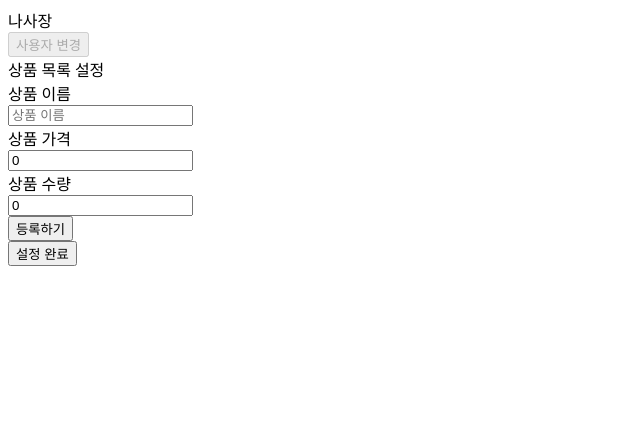
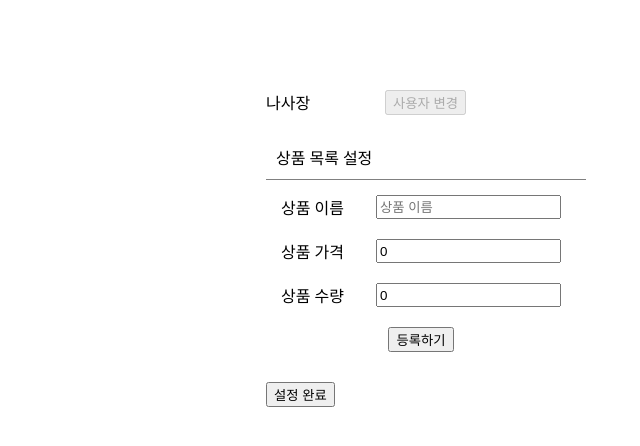
Before and after one commit to By-hoon/playdonut-vending-machine, a React (Create React App) app: page / in a window 1280 px wide. Shown: the top 446 px of the page, without its empty margins (0-640 px from the left). Built offline with nearby package versions, Linux system fonts and the light colour scheme.

Commit message:
style: 간단한 스타일 적용

```diff
--- a/src/components/ProductForm.js
+++ b/src/components/ProductForm.js
@@ -31,7 +31,7 @@ const ProductForm = ({ products, setProducts }) => {
     }
   };
   return (
-    <div>
+    <div className="product-form__container">
       <form onSubmit={onSubmit}>
         <div className="name-input__container">
           <div className="input-title">상품 이름</div>
--- a/src/components/VendingMachine.js
+++ b/src/components/VendingMachine.js
@@ -170,12 +170,13 @@ const VendingMachine = () => {
       case "running": {
         return (
           <div className="purchase__container">
+            <div className="title">자판기 이용</div>
             {currentUser.name === "나사장" ? (
               <div className="owner-menus__container">
                 <button onClick={doCalculate}>정산완료</button>
               </div>
             ) : (
-              <div>
+              <div className="user-menus__container">
                 <div className="user-wallet">지갑: {currentUser.wallet}원</div>
                 <div className="injection-money__container">
                   <div>
@@ -231,6 +232,7 @@ const VendingMachine = () => {
               <button onClick={getExcel}>정산</button>
               <button onClick={restart}>재시작</button>
             </div>
+            <div className="calculate-lists__container">
               <div>
                 <div className="calculate-title">구매내역</div>
                 <div className="product-details__container">
@@ -265,6 +267,7 @@ const VendingMachine = () => {
                 </div>
               </div>
             </div>
+          </div>
         );
       }
       default:
--- a/src/index.js
+++ b/src/index.js
@@ -1,6 +1,7 @@
 import React from "react";
 import ReactDOM from "react-dom/client";
 import App from "./App";
+import "./styles/styles.css";
 
 const root = ReactDOM.createRoot(document.getElementById("root"));
 root.render(<App />);
--- /dev/null
+++ b/src/styles/styles.css
@@ -0,0 +1,112 @@
+body {
+  width: 768px;
+  margin: 0 auto;
+  margin-top: 80px;
+}
+button {
+  cursor: pointer;
+}
+
+.user__container {
+  position: relative;
+  display: flex;
+  width: 200px;
+  justify-content: space-between;
+  padding: 10px;
+}
+.user-changer__container {
+  position: absolute;
+  top: 0px;
+  left: 0;
+  display: flex;
+  justify-content: space-between;
+  align-items: center;
+  width: 300px;
+  height: 40px;
+  background-color: beige;
+}
+.user-option {
+  cursor: pointer;
+  padding: 3px;
+  border: 1px solid black;
+}
+
+.title {
+  padding: 10px;
+  width: 300px;
+  border-bottom: 1px solid gray;
+}
+
+.product-set__container {
+  padding: 10px;
+}
+
+.product-form__container {
+  padding: 5px;
+}
+.product-form__container > form > div {
+  display: flex;
+  justify-content: space-between;
+  width: 280px;
+  padding: 10px;
+}
+.submit__container > input {
+  margin: 0 auto;
+}
+
+.products__container {
+  width: 300px;
+  margin: 5px 0;
+}
+
+.product__container {
+  display: flex;
+  justify-content: space-between;
+  width: 150px;
+  margin: 0 auto;
+}
+
+.product-set__button {
+  margin-top: 10px;
+}
+
+.owner-menus__container {
+  display: flex;
+  width: 120px;
+  justify-content: space-between;
+  margin: 10px;
+}
+.user-menus__container {
+  padding: 10px;
+}
+.injection-money__container > div {
+  display: flex;
+  margin: 5px 0;
+}
+.money-option {
+  margin: 0 5px;
+}
+.product-sell__container {
+  display: flex;
+}
+
+.calculate-lists__container {
+  display: flex;
+  justify-content: space-between;
+}
+.calculate-title {
+  padding: 10px;
+}
+.product-details__container,
+.product-ranking__container,
+.user-ranking__container {
+  padding: 10px;
+}
+.product-ranking__container > div,
+.user-ranking__container > div {
+  display: flex;
+}
+
+.product-detail__container {
+  display: flex;
+}
```
Lines whose indentation alone changed are shown as unchanged.
